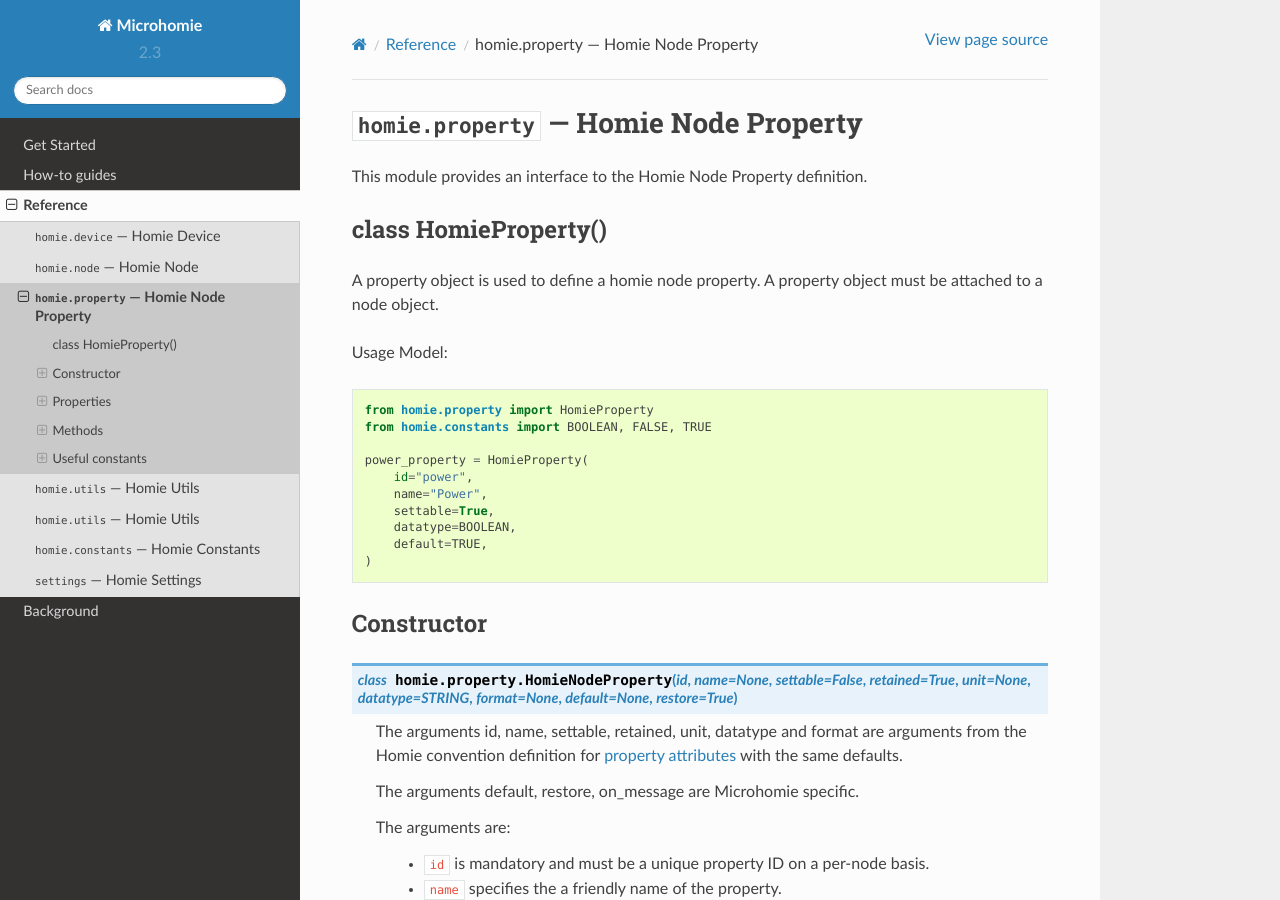
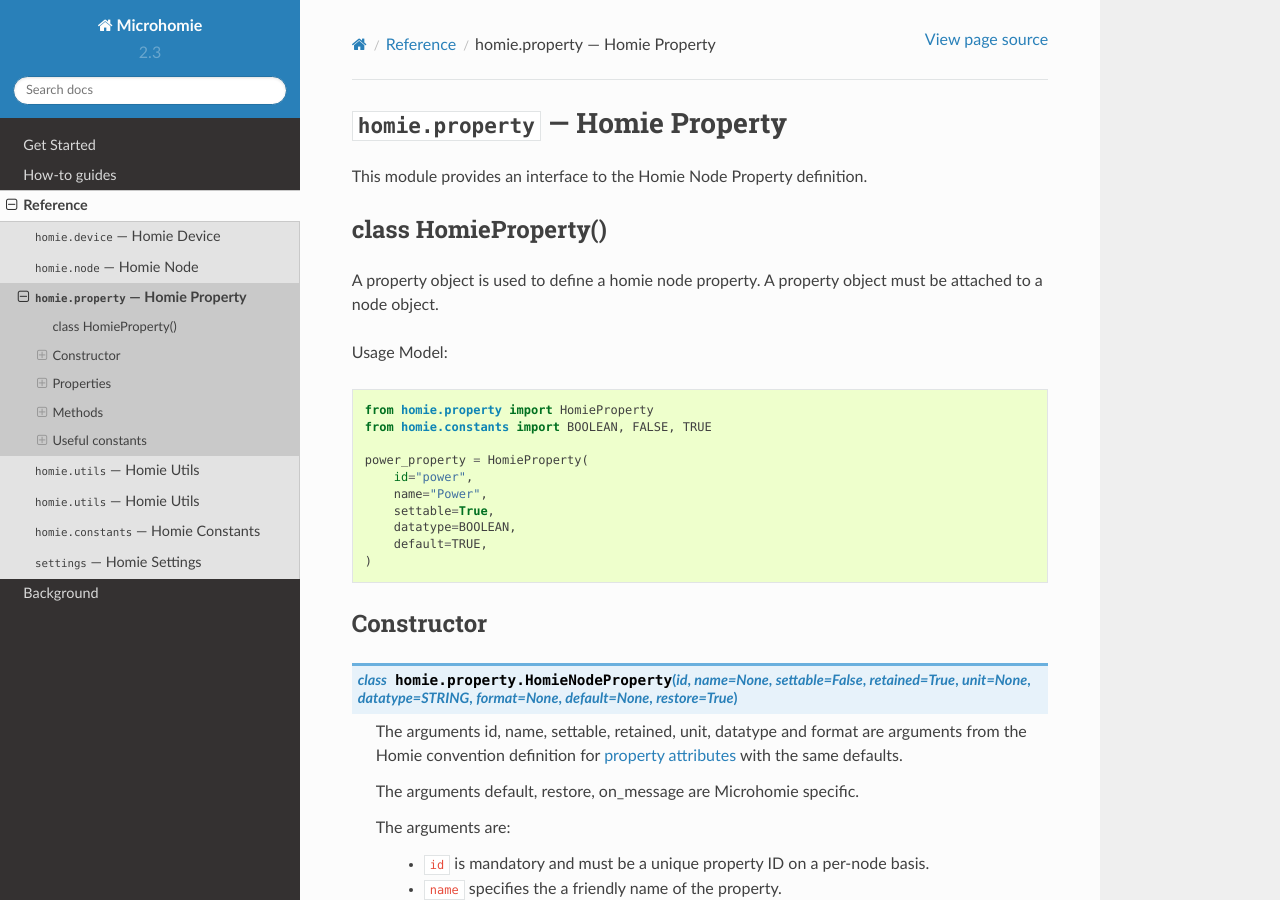
Before and after one commit to microhomie/microhomie, a Sphinx documentation site: the page built from docs/reference/property.rst, in a window 1280 px wide and 900 px high. Built offline with Sphinx 7.4.7 and the Read the Docs theme 2.0.0, drawn with Linux system fonts in a browser that asks for light colours.

Commit message:
Fix docs

```diff
--- a/docs/reference/network.rst
+++ b/docs/reference/network.rst
@@ -1,4 +1,4 @@
-.. _reference_homie_utils:
+.. _reference_homie_network:
 
 :mod:`homie.utils` --- Homie Utils
 ##################################
--- a/docs/reference/property.rst
+++ b/docs/reference/property.rst
@@ -1,7 +1,7 @@
 .. _reference_homie_property:
 
-:mod:`homie.property` --- Homie Node Property
-#############################################
+:mod:`homie.property` --- Homie Property
+#########################################
 
 .. module:: homie.property
    :synopsis: Object for Homie Node Properties
--- a/docs/reference/validator.rst
+++ b/docs/reference/validator.rst
@@ -1,4 +1,4 @@
-.. _reference_homie_utils:
+.. _reference_homie_validator:
 
 :mod:`homie.utils` --- Homie Utils
 ##################################
```
